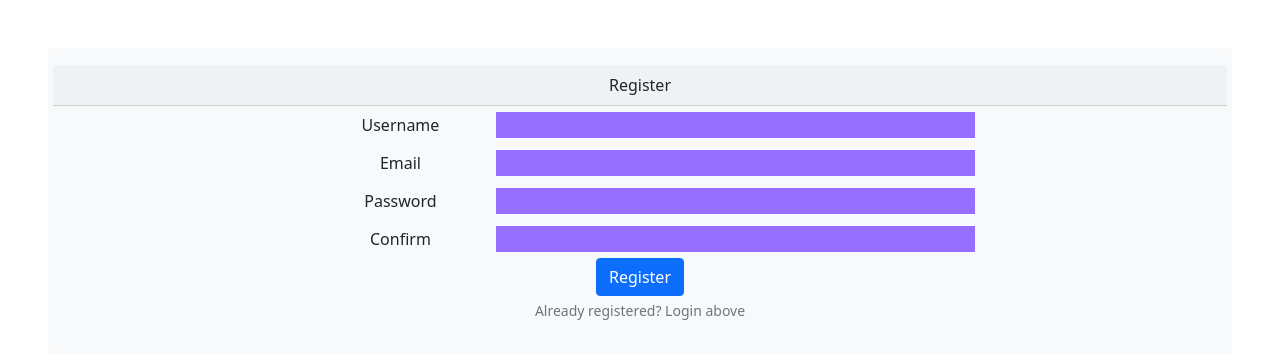
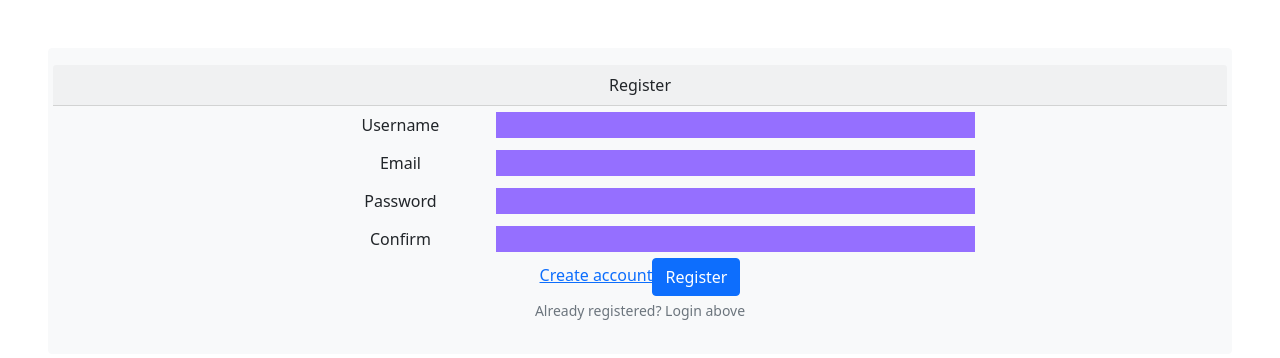
Before and after one commit to hermineavagyan/Travel_Planner, a React (Create React App) app in the folder client/: page /register in a window 1280 px wide. Shown: the top 358 px of the page. Built offline with nearby package versions, Linux system fonts and the light colour scheme; no server answers.

Commit message:
minor changes

```diff
--- a/client/package.json
+++ b/client/package.json
@@ -17,6 +17,7 @@
     "axios": "^0.26.1",
     "bootstrap": "^5.1.1",
     "bootstrap-icons": "^1.8.1",
+    "cloudinary-react": "^1.7.2",
     "country-state-city": "^3.0.1",
     "react": "^18.0.0",
     "react-async-script-loader": "^0.3.0",
--- a/client/src/components/Register.js
+++ b/client/src/components/Register.js
@@ -1,4 +1,5 @@
 import React, { useState, useEffect } from 'react';
+import { Link } from 'react-router-dom';
 import axios from "axios";
 
 
@@ -109,7 +110,7 @@
                                     {errors.confirmPassword.message}
                                 </p>
                             ) : null}
-                    <label for = "inputPassword" class="col-sm-2 col-form-label">Confirm</label>
+                            <label for="inputPassword" class="col-sm-2 col-form-label">Confirm</label>
 
                             <input class="col-sm-5"
                                 type="password"
@@ -119,6 +120,7 @@
                             />
                         </div>
                         {/* <div className="center"> */}
+                        <Link to={"/login"}> Create account</Link>
                         <button type="submit" class="btn btn-primary">Register</button>
                         <div id="emailHelp" class="form-text">Already registered? Login above</div>
                         {/* </div> */}
```
Also changed, not shown: 1 other file (tests, documents, lock files or other folders). Lines whose indentation alone changed are shown as unchanged.
